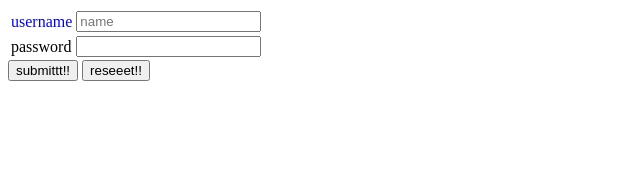
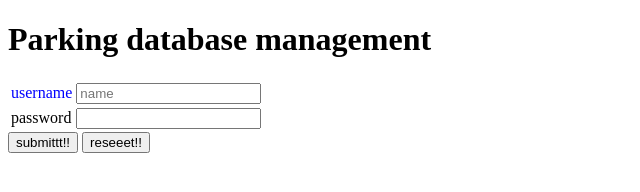
Before and after one commit to gururajo/project0, a plain HTML site: page index.html in a window 1280 px wide. Shown: the whole page, without its empty margins (0-640 px from the left). Drawn offline with Linux system fonts and the light colour scheme.

Commit message:
header added

```diff
--- a/index.html
+++ b/index.html
@@ -6,6 +6,9 @@
         </title>
     </head>
     <body>
+        <h1>
+            Parking database management
+        </h1>
         <link rel="stylesheet" href="styles.css">
         <table>
             <tr>
```
